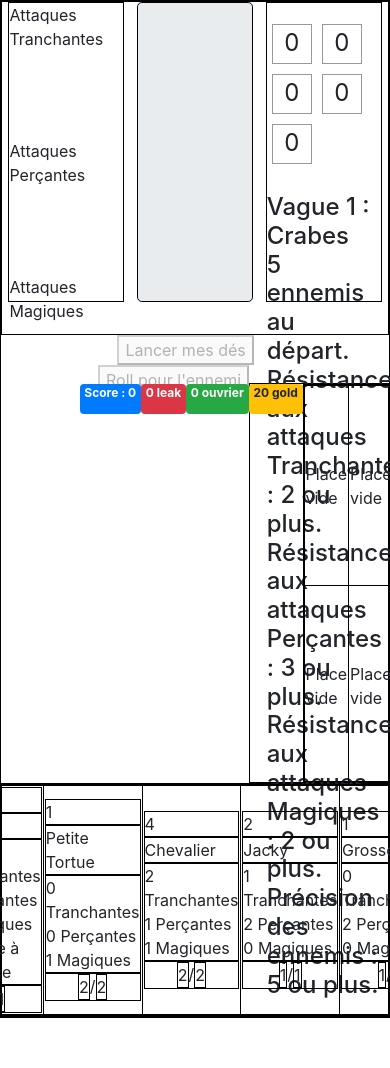
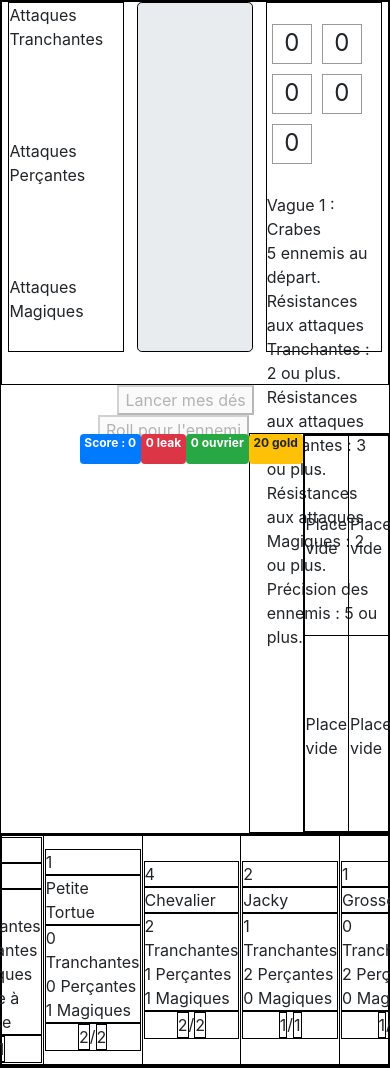
Before and after one commit to npiriou/npiriou.github.io, a plain HTML site: page index.html in a window 390 px wide. Shown: the top 1068 px of the page. Before the commit the page ends 1018 px from the top, so only its background shows below. Drawn offline with nearby package versions, Linux system fonts and the light colour scheme.

Commit message:
correction affichagemobile

```diff
--- a/index.html
+++ b/index.html
@@ -98,7 +98,7 @@
 
 	<div style="height:20%;">
 		<div id="mainContainer">
-			<div style="float:left;width:30%;height:300px;">
+			<div style="float:left;width:30%;height:350px;">
 
 				<p id="partr">Attaques Tranchantes
 					<!--	<button onclick="addDiceT()">+</button>
@@ -121,17 +121,17 @@
 				<br><br><br>
 			</div>
 
-			<div id="statusenrobage" class="jumbotron" style="width:30%; height:300px; overflow:auto;">
+			<div id="statusenrobage" class="jumbotron" style="width:30%; height:350px; overflow:auto;">
 				<h4 id="status" style="clear:left; "></h4>
 			</div>
 
 
-			<div style="float:left;width:30%;height:300px;">
+			<div style="float:left;width:30%;height:350px;">
 
 
 				<p id="parmob"></p>
 				<br><br>
-				<h4 id="status2" style="clear:left;"></h4>
+				<p id="status2" style="clear:left;"></p>
 			</div>
 
 		</div>
```
